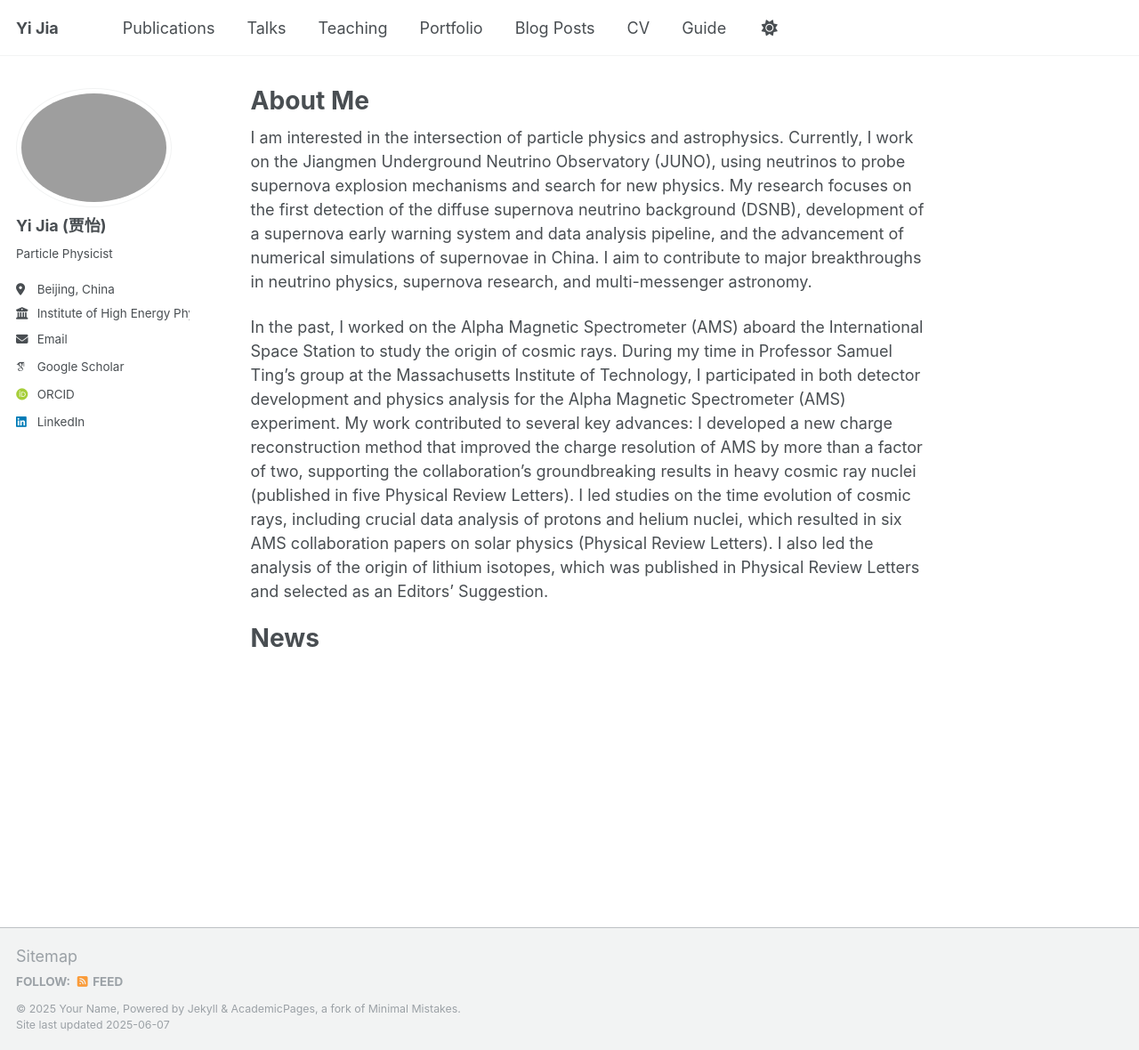
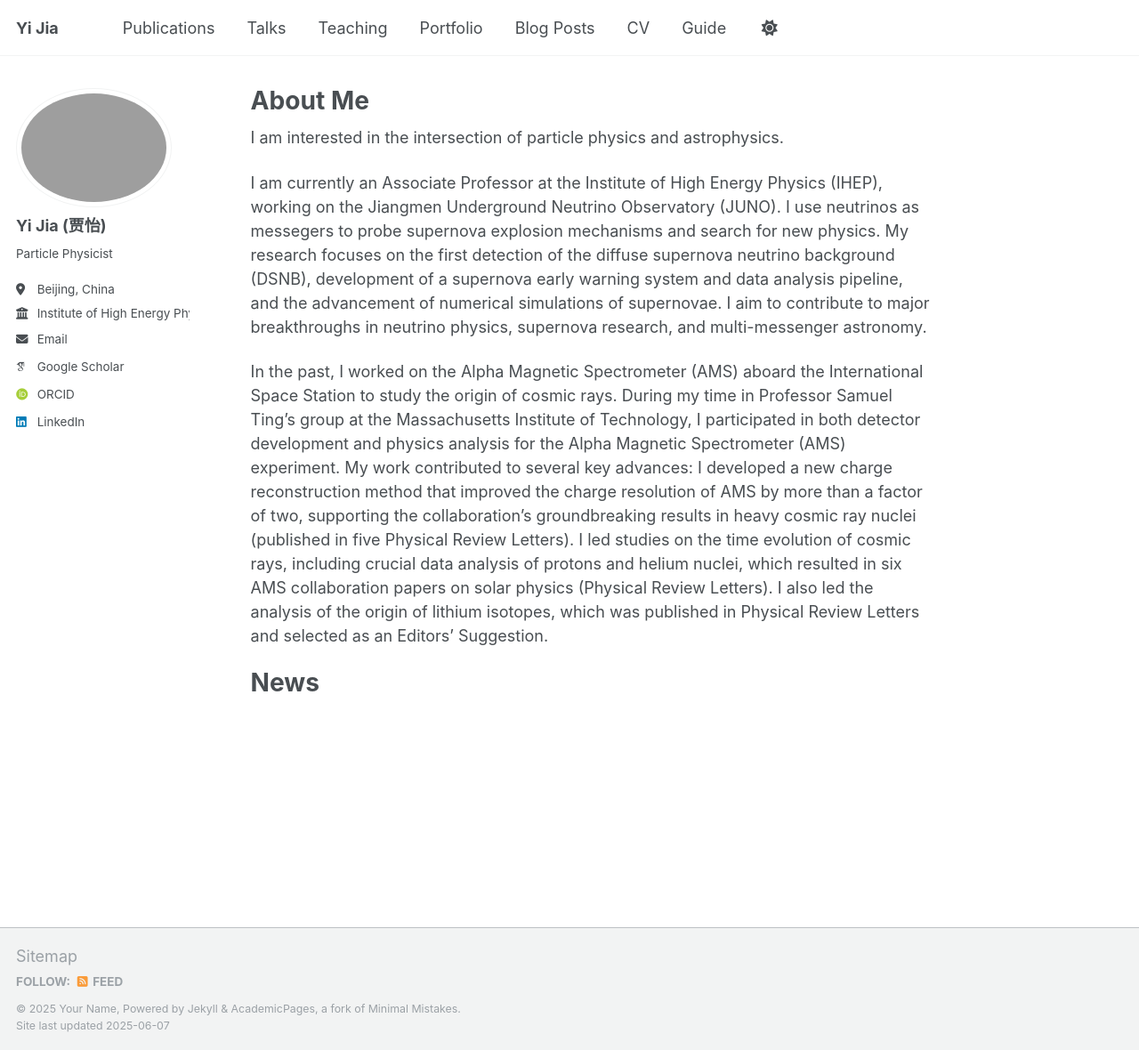
Before and after one commit to yijia-hep/yijia-hep, a Jekyll site: the page built from _pages/about.md, in a window 1280 px wide and 1180 px high. Shown: the whole window at 89% size. Built offline with Jekyll 4.4.1, drawn with Linux system fonts in a browser that asks for light colours; some web fonts are replaced.

Commit message:
no messega

```diff
--- a/_pages/about.md
+++ b/_pages/about.md
@@ -7,7 +7,9 @@ redirect_from:
   - /about.html
 ---
 
-I am interested in the intersection of particle physics and astrophysics. Currently, I work on the Jiangmen Underground Neutrino Observatory (JUNO), using neutrinos to probe supernova explosion mechanisms and search for new physics. My research focuses on the first detection of the diffuse supernova neutrino background (DSNB), development of a supernova early warning system and data analysis pipeline, and the advancement of numerical simulations of supernovae in China. I aim to contribute to major breakthroughs in neutrino physics, supernova research, and multi-messenger astronomy.
+I am interested in the intersection of particle physics and astrophysics.
+
+I am currently an Associate Professor at the Institute of High Energy Physics (IHEP), working on the Jiangmen Underground Neutrino Observatory (JUNO). I use neutrinos as messegers to probe supernova explosion mechanisms and search for new physics. My research focuses on the first detection of the diffuse supernova neutrino background (DSNB), development of a supernova early warning system and data analysis pipeline, and the advancement of numerical simulations of supernovae. I aim to contribute to major breakthroughs in neutrino physics, supernova research, and multi-messenger astronomy.
 
 In the past, I worked on the Alpha Magnetic Spectrometer (AMS) aboard the International Space Station to study the origin of cosmic rays. During my time in Professor Samuel Ting’s group at the Massachusetts Institute of Technology, I participated in both detector development and physics analysis for the Alpha Magnetic Spectrometer (AMS) experiment. My work contributed to several key advances: I developed a new charge reconstruction method that improved the charge resolution of AMS by more than a factor of two, supporting the collaboration’s groundbreaking results in heavy cosmic ray nuclei (published in five Physical Review Letters). I led studies on the time evolution of cosmic rays, including crucial data analysis of protons and helium nuclei, which resulted in six AMS collaboration papers on solar physics (Physical Review Letters). I also led the analysis of the origin of lithium isotopes, which was published in Physical Review Letters and selected as an Editors’ Suggestion.
 
```
